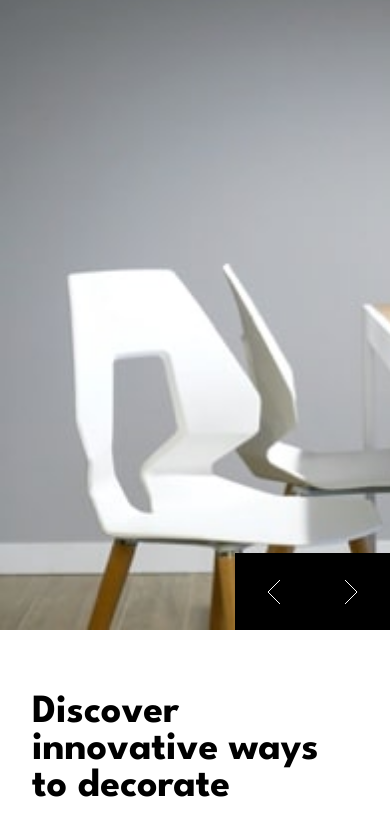
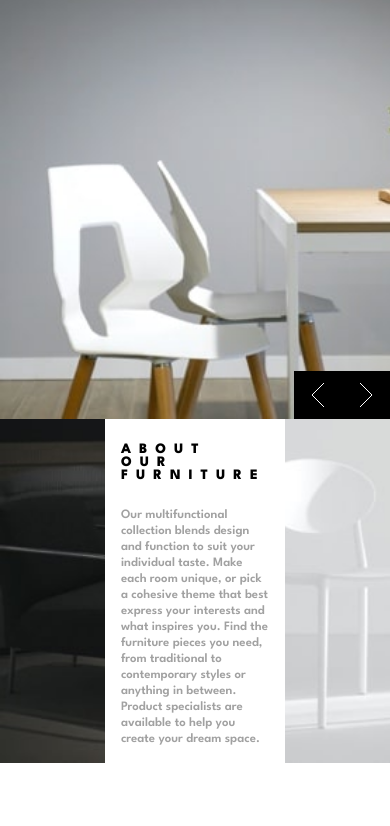
Before and after one commit to SaeM843/Room-Homepage, a website: page index.html in a window 390 px wide. Shown: the part 87-913 px from the top of the page. After the commit the page ends 850 px from the top, so only its background shows below. Drawn offline with Linux system fonts and the light colour scheme.

Commit message:
update media query design

```diff
--- a/sass/config/_about.scss
+++ b/sass/config/_about.scss
@@ -11,22 +11,40 @@
     grid-template-rows: repeat(3, 1fr);
   }
 
+  @include mq(tab) {
+    //grid-template-columns: 1fr 370px 1fr;
+    display: flex;
+    flex-direction: row;
+    min-height: 40vh;
+    position: relative;
+  }
+
   &__column1 {
     background-image: url("../../images/image-about-dark.jpg");
     background-size: cover;
 
     @include mq(sp) {
       grid-column: 1/2;
+      background-size: cover;
 
       &.dark {
         filter: blur(2px);
       }
+    }
+
+    @include mq(tab) {
+      width: 65%;
     }
   }
 
   &__column3 {
     background-image: url("../../images/image-about-light.jpg");
     background-size: cover;
+
+    @include mq(tab) {
+      width: 65%;
+      background-position: 50% 50%;
+    }
   }
 
   &__column2 {
@@ -34,6 +52,15 @@
 
     @include mq(sp) {
       padding: 10% 7%;
+    }
+
+    @include mq(tab) {
+      padding: 1rem;
+      width: 100%;
+      display: flex;
+      flex-direction: column;
+      justify-content: center;
+      align-items: center;
     }
 
     h2 {
@@ -45,6 +72,12 @@
       @include mq(sp) {
         margin-bottom: 25px;
       }
+
+      @include mq(tab) {
+        font-size: 0.9rem;
+        font-weight: 800;
+        margin-top: 0.5rem;
+      }
     }
 
     p {
@@ -52,6 +85,11 @@
       font-weight: 600;
       font-size: 1rem;
       line-height: 1.3rem;
+
+      @include mq(tab) {
+        font-size: 0.8rem;
+        line-height: 1rem;
+      }
     }
   }
 }
--- a/sass/config/_base.scss
+++ b/sass/config/_base.scss
@@ -4,8 +4,10 @@
 body {
   font-size: var.$default-size;
   font-family: var.$main-font;
-  height: 100vh;
-  width: 100vw;
+  // height: 100vh;
+  // width: 100vw;
+  min-width: 100vw;
+  min-height: 100vh;
 
   @include mq(sp) {
     height: 100%;
--- a/sass/config/_header.scss
+++ b/sass/config/_header.scss
@@ -13,11 +13,9 @@
     padding: 0 5rem;
     min-height: 8rem;
 
-    // @include responsive() {
-    //   padding: 0 1rem;
-    //   background-color: var.$white;
-    //   min-height: 4rem;
-    // }
+    @include mq(tab) {
+      padding: 0 2rem;
+    }
   }
 
   &__logo {
@@ -56,6 +54,7 @@
       left: 100%;
       top: 0;
       width: 100%;
+      height: 14vh;
       background-color: var.$white;
       z-index: 200;
 
@@ -71,7 +70,12 @@
 
       @include mq(sp) {
         position: relative;
-        left: 10%;
+        left: 6%;
+        padding-left: 0;
+      }
+
+      @include mq(tab) {
+        left: 5%;
       }
 
       li a {
@@ -100,6 +104,8 @@
 
         @include mq(sp) {
           color: var.$black;
+          padding: 0.5rem;
+          font-size: 16px;
         }
       }
     }
--- a/sass/config/_slider.scss
+++ b/sass/config/_slider.scss
@@ -6,6 +6,10 @@
   grid-template-columns: repeat(12, 1fr);
   // min-height: 70vh;
   overflow: hidden;
+
+  @include mq(tab) {
+    height: 60vh;
+  }
 
   @include mq(sp) {
     // grid-template-columns: 1fr;
@@ -22,6 +26,10 @@
 
     @include mq(sp) {
       min-height: 85vh;
+    }
+
+    @include mq(tab) {
+      min-height: 60vh;
     }
   }
 
@@ -89,6 +97,11 @@
       background-color: var.$black;
       cursor: pointer;
 
+      @include mq(tab) {
+        width: 3rem;
+        height: 3rem;
+      }
+
       &:hover {
         background-color: var.$very-dark-gray;
       }
@@ -112,6 +125,10 @@
     padding: 6rem;
     opacity: 0;
 
+    @include mq(tab) {
+      padding: 2rem;
+    }
+
     &.active-text {
       opacity: 1;
     }
@@ -128,6 +145,10 @@
       @include mq(sp) {
         font-size: 2.5rem;
       }
+
+      @include mq(tab) {
+        font-size: 1.8rem;
+      }
     }
 
     .desc {
@@ -140,6 +161,11 @@
       @include mq(sp) {
         margin-bottom: 4rem;
       }
+
+      @include mq(tab) {
+        font-size: 0.8rem;
+        margin-bottom: 0.3rem;
+      }
     }
 
     .arrow-icon {
@@ -151,10 +177,19 @@
         color: var.$black;
         font-size: 1rem;
         letter-spacing: 0.8rem;
+
+        @include mq(tab) {
+          font-size: 0.7rem;
+          letter-spacing: 0.5rem;
+        }
       }
 
       img {
         margin-left: 1.5rem;
+
+        @include mq(tab) {
+          margin-left: 1rem;
+        }
       }
     }
 
```
Also changed, not shown: css/style.css, 1 other file.
